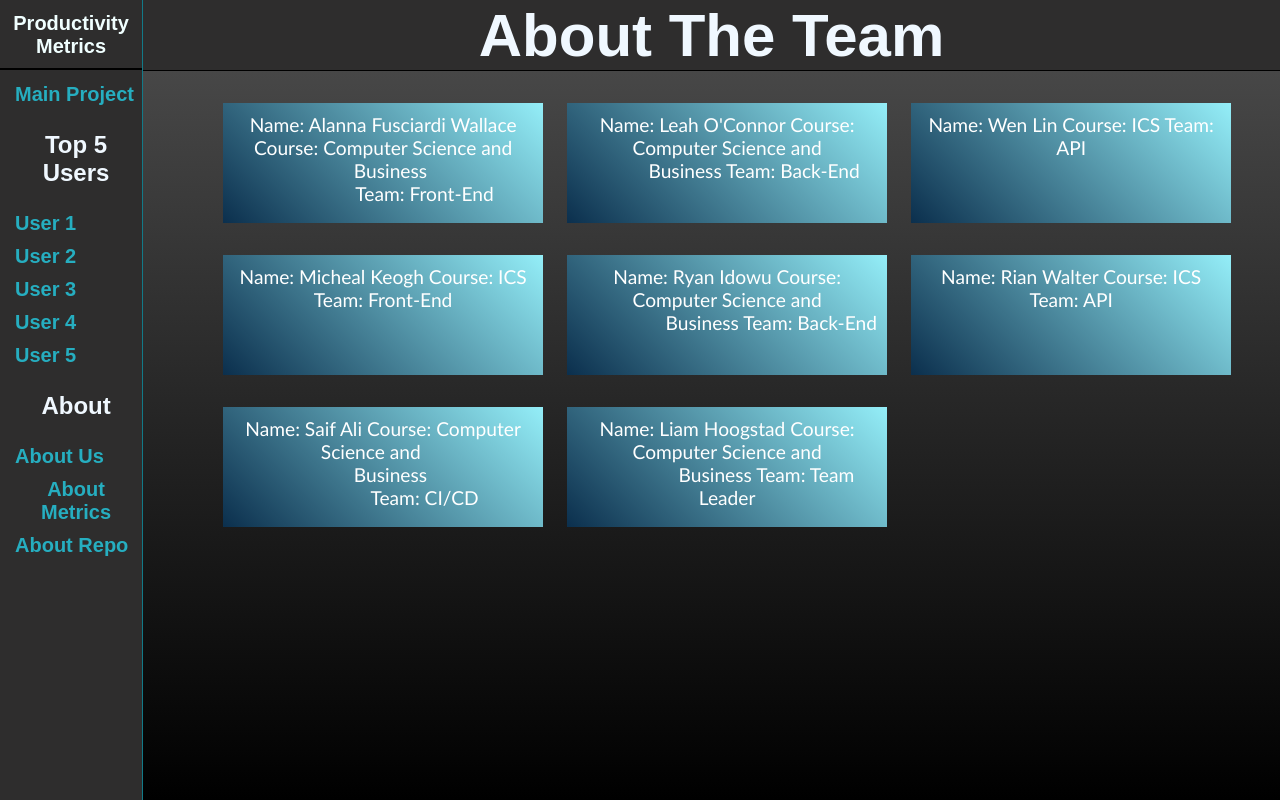
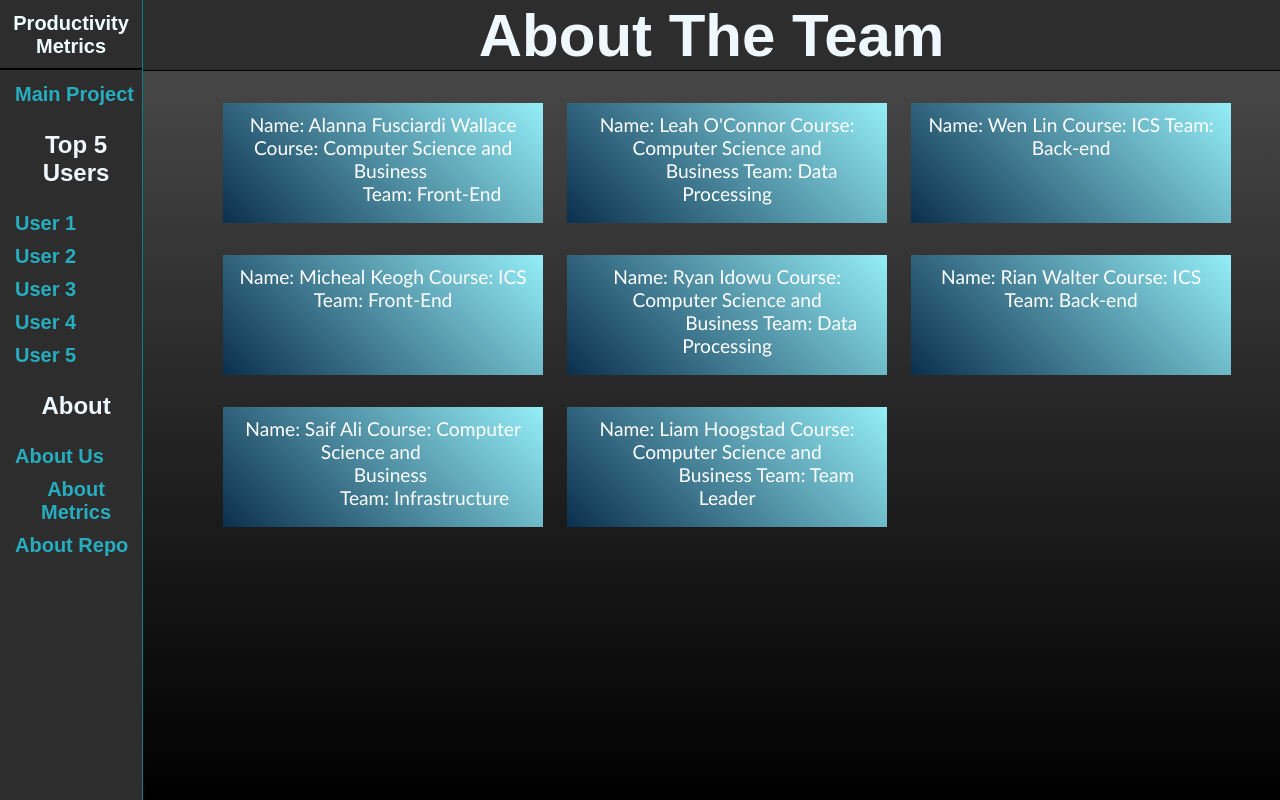
Before and after one commit to saifalixxx/SWENG_Final_Project, a React (Create React App) app in the folder dashboard/: page /AboutUs in a window 1280 px wide. Built offline with nearby package versions, Linux system fonts and the light colour scheme.

Commit message:
adding active days data

```diff
--- a/dashboard/src/Pages/AboutUs.jsx
+++ b/dashboard/src/Pages/AboutUs.jsx
@@ -13,45 +13,45 @@ const AboutUs = () => {
             <Titlebar name = {"About The Team"}/>
                <div className="style1">
                     <div className='aboutBoxStyle' style={{background: 'linear-gradient(45deg, #0b2f4d, #94eef8)'}}>
-                    Name: Alanna Fusciardi Wallace   Course: Computer Science and            Business                           Team: Front-End
+                    Name: Alanna Fusciardi Wallace   Course: Computer Science and            Business                              Team: Front-End
 
                 </div>
                 <div className='aboutBoxStyle' style={{background: 'linear-gradient(45deg, #0b2f4d, #94eef8)'}}>
 
                           Name: Leah O'Connor
-                    Course: Computer Science and            Business
-                                   Team: Back-End
+                    Course: Computer Science and           Business
+                                   Team: Data Processing
                 </div>
                 <div className='aboutBoxStyle' style={{background: 'linear-gradient(45deg, #0b2f4d, #94eef8)'}}>
 
                                   Name: Wen Lin
                                 Course: ICS
-                                    Team: API
+                                    Team: Back-end
                 </div>
                 </div>
                 <div className="style1">
                     <div className='aboutBoxStyle' style={{background: 'linear-gradient(45deg, #0b2f4d, #94eef8)'}}>
 
                           Name: Micheal Keogh
-                               Course: ICS
-                                Team: Front-End
+                            Course: ICS
+                            Team: Front-End
                 </div>
                 <div className='aboutBoxStyle' style={{background: 'linear-gradient(45deg, #0b2f4d, #94eef8)'}}>
 
                            Name: Ryan Idowu
                     Course: Computer Science and                   Business
-                    Team: Back-End
+                    Team: Data Processing
                 </div>
                 <div className='aboutBoxStyle' style={{background: 'linear-gradient(45deg, #0b2f4d, #94eef8)'}}>
                               Name: Rian Walter
                                       Course: ICS
-                        Team: API
+                        Team: Back-end
                 </div>
                 </div>
                 <div className="style1">
                     <div className='aboutBoxStyle' style={{background: 'linear-gradient(45deg, #0b2f4d, #94eef8)'}}>
                                    Name: Saif Ali
-                      Course: Computer Science and                      Business                               Team: CI/CD
+                      Course: Computer Science and                      Business                               Team: Infrastructure
                 </div>
                 <div className='aboutBoxStyle' style={{background: 'linear-gradient(45deg, #0b2f4d, #94eef8)'}}>
                       Name: Liam Hoogstad
--- a/dashboard/src/Pages/Home.jsx
+++ b/dashboard/src/Pages/Home.jsx
@@ -8,10 +8,9 @@ import VertBar from "../Components/graphs/VertBar";
 import ApexBar from '../Components/graphs/ApexBar';
 import languages from '../languages.json'
 import percentage from '../languages.json'
-import labels from '../commits.json'
-import data from '../commits.json'
 import total from '../commit_activity.json'
 import freq from '../code_frequency.json'
+import days from './active_days.json'
 
 const Home = () => {
     const totalLinesAdded = freq["lines added"].reduce((sum, a) => sum + a, 0);
@@ -22,7 +21,7 @@ const Home = () => {
     const barVDummyLabels = ["Andrew Chow", "MacroFake", "Ryan Ofsky", "Hennadii Stepanov", "Sebastian Falbesoner", "fanquake", "James O'Beirne", "Martin Zumsande", "Sjors Provoost"]
     const weekLabels = ["W1", "W5", "W10", "W15", "W20", "W25", "W30", "W35", "W40", "W45", "W50"]
     const weekNos = [total[0].total, total[4].total, total[9].total, total[14].total, total[19].total, total[24].total, total[29].total, total[34].total, total[39].total, total[44].total, total[49].total]
-
+    const activeDays = [days[0], days[4], days[9], days[14], days[19], days[24], days[29], days[34], days[39], days[44], days[49]]
     return (
         <div className="home">
             <Sidebar />
@@ -40,7 +39,7 @@ const Home = () => {
                 </div>
                 <div className="row2">
                     <ApexPlot data={weekNos} dLabels={weekLabels} />
-                    <VertBar data={barVDummy} dLabels={barVDummyLabels} />
+                    <VertBar data={activeDays} dLabels={weekLabels} />
                 </div>
             </div>
         </div>
```
Also changed, not shown: dashboard/src/Components/graphs/VertBar.js (+0 -8 lines), dashboard/src/active_days.json (deleted, +0 -54 lines).
